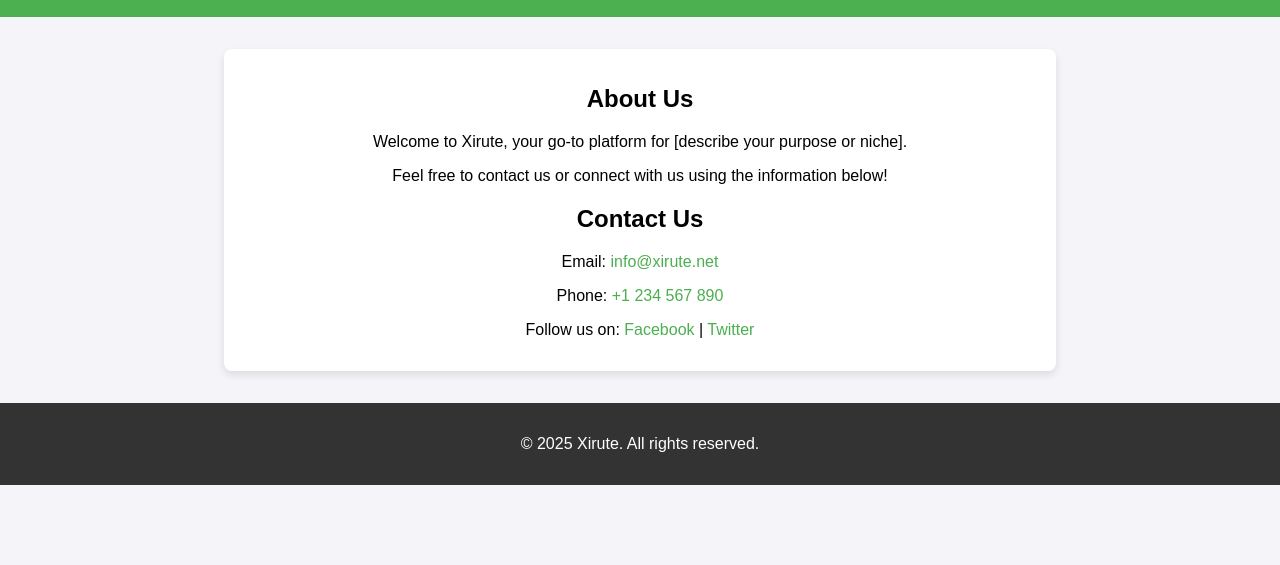
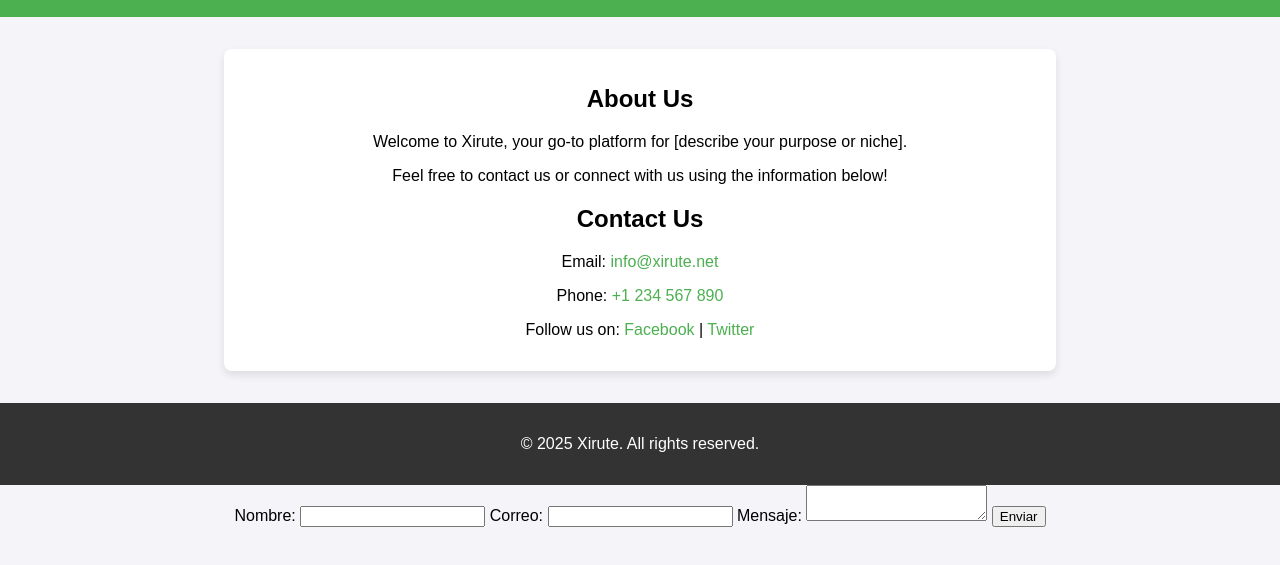
Before and after one commit to atocmi/xirute-site, a plain HTML site: page index.html in a window 1280 px wide. Shown: the part 95-660 px from the top of the page. Drawn offline with Linux system fonts and the light colour scheme.

Commit message:
Update index.html

```diff
--- a/index.html
+++ b/index.html
@@ -62,3 +62,15 @@
     </footer>
 </body>
 </html>
+<form action="https://formsubmit.co/tu-email@example.com" method="POST">
+    <label for="name">Nombre:</label>
+    <input type="text" id="name" name="name" required>
+
+    <label for="email">Correo:</label>
+    <input type="email" id="email" name="email" required>
+
+    <label for="message">Mensaje:</label>
+    <textarea id="message" name="message" required></textarea>
+
+    <button type="submit">Enviar</button>
+</form>
```
